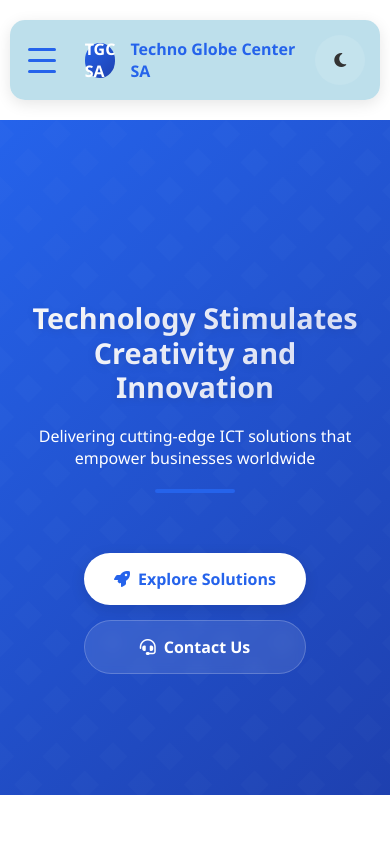
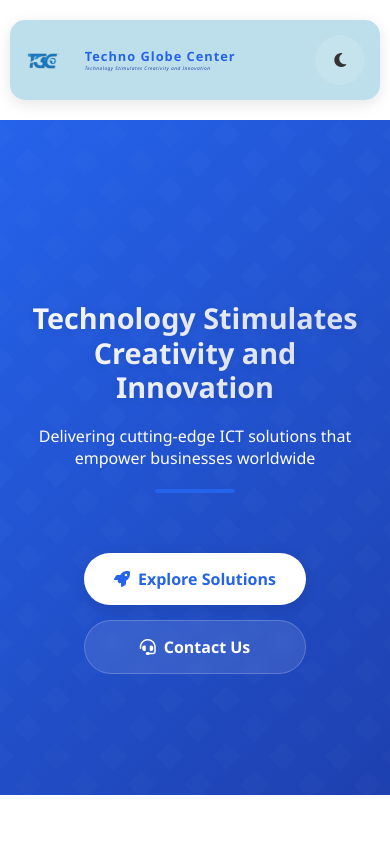
Before and after one commit to ronewadev/tgc.github.io, a plain HTML site: page index.html in a window 390 px wide. Shown: the top 844 px of the page. Drawn offline with Linux system fonts and the light colour scheme.

Commit message:
WIP: Save progress on logo/menu and styles

```diff
--- a/css/styles.css
+++ b/css/styles.css
@@ -67,23 +67,46 @@ nav {
 }
 
 .logo-img {
-    width: 40px;
-    height: 40px;
-    background: linear-gradient(135deg, var(--primary-color), var(--secondary-color));
-    border-radius: 50%;
+    width: 75px;
+    height: 75px;
+    object-fit: contain;
+    background: none;
     display: flex;
     align-items: center;
     justify-content: center;
-    color: white;
-    font-size: 20px;
-    font-weight: bold;
-}
-
-.logo-text {
-    font-size: 22px;
-    font-weight: bold;
+}
+.logo-text-group {
+    display: flex;
+    flex-direction: column;
+    margin-left: 10px;
+}
+
+.logo-title {
+    font-size: 1.5rem;
+    font-weight: 700;
     color: var(--primary-color);
-    transition: var(--transition);
+    font-family: 'Montserrat', 'Segoe UI', Tahoma, Geneva, Verdana, sans-serif;
+    letter-spacing: 1px;
+    margin: 0;
+    line-height: 1.1;
+}
+
+.logo-slogan-text {
+    font-size: 0.9rem;
+    color: var(--secondary-color);
+    font-style: italic;
+    font-family: 'Montserrat', 'Segoe UI', Tahoma, Geneva, Verdana, sans-serif;
+    letter-spacing: 0.5px;
+    margin-top: 2px;
+}
+
+@media (max-width: 576px) {
+    .logo-title {
+        font-size: 0.8rem;
+    }
+    .logo-slogan-text {
+        font-size: 0.3rem;
+    }
 }
 
 nav ul {
@@ -182,16 +205,10 @@ nav ul li a:hover::after {
 
 /* Responsive Navigation */
 @media (max-width: 900px) {
-    .menu-toggle {
-        display: flex;
-    }
-      nav {
-        position: relative;
-    }
     nav ul {
         position: fixed;
         top: 0;
-        right: -100%;
+        right: -100%; /* Hidden by default */
         width: 250px;
         height: 100vh;
         background: var(--glass-light);
@@ -201,24 +218,8 @@ nav ul li a:hover::after {
         z-index: 1000;
         display: block;
     }
-        body.dark-mode nav ul {
-        background: var(--glass-dark);
-    }
     nav ul.open {
-        right: 0;
-        box-shadow: -5px 0 15px rgba(0, 0, 0, 0.1);
-    }
-
-    nav ul li {
-        margin: 15px 0;
-        text-align: right;
-    }
-        .logo-container {
-        flex: 1;
-    }
-
-    .logo-text {
-        font-size: 18px;
+        right: 0; /* Visible when open */
     }
 }
 @media (max-width: 576px) {
--- a/index.html
+++ b/index.html
@@ -1,13 +1,14 @@
 <!DOCTYPE html>
 <html lang="en">
+
 <head>
     <meta charset="UTF-8">
     <meta name="viewport" content="width=device-width, initial-scale=1.0">
     <title>Techno Globe Center SA (TGC SA) - Home</title>
     <link rel="stylesheet" href="css/styles.css">
     <link rel="stylesheet" href="https://cdnjs.cloudflare.com/ajax/libs/font-awesome/6.4.0/css/all.min.css">
-<style>
-            .client-logo {
+    <style>
+        .client-logo {
             width: max-content !important;
             /* max-width: 210px; */
             /* max-height: 120px; */
@@ -17,8 +18,9 @@
             /* transition: filter 0.3s, transform 0.3s; */
             /* box-shadow: 0 2px 12px rgba(0, 0, 0, 0.08); */
         }
-</style>
+    </style>
 </head>
+
 <body>
     <div class="container">
         <header>
@@ -29,8 +31,11 @@
                         <span class="bar"></span>
                         <span class="bar"></span>
                     </button>
-                    <div class="logo-img">TGC SA</div>
-                    <div class="logo-text">Techno Globe Center SA</div>
+                    <img src="images/tgc_logo1.png" alt="TGC SA Logo" class="logo-img" />
+                    <div class="logo-text-group">
+                        <h1 class="logo-title">Techno Globe Center</h1>
+                        <span class="logo-slogan-text">Technology Stimulates Creativity and Innovation</span>
+                    </div>
                 </div>
 
                 <ul id="nav-list">
@@ -51,7 +56,8 @@
         <section id="home" class="hero">
             <div class="section-title">
                 <h1 class="animate">Technology Stimulates Creativity and Innovation</h1>
-                <p class="animate delay-1 hero-subtitle">Delivering cutting-edge ICT solutions that empower businesses worldwide</p>
+                <p class="animate delay-1 hero-subtitle">Delivering cutting-edge ICT solutions that empower businesses
+                    worldwide</p>
             </div>
             <div class="btn-container">
                 <a href="pages/services.html" class="btn btn-primary animate delay-2">
@@ -74,7 +80,8 @@
                         <i class="fas fa-cloud"></i>
                     </div>
                     <h3>Cloud Solutions</h3>
-                    <p>As a Huawei Cloud Solutions Partner, we deliver scalable cloud services including migration and optimization.</p>
+                    <p>As a Huawei Cloud Solutions Partner, we deliver scalable cloud services including migration and
+                        optimization.</p>
                     <a href="pages/services.html" class="read-more">
                         Learn more <i class="fas fa-arrow-right"></i>
                     </a>
@@ -84,7 +91,8 @@
                         <i class="fas fa-shield-alt"></i>
                     </div>
                     <h3>Cybersecurity</h3>
-                    <p>Advanced security solutions including threat detection, endpoint protection, and compliance frameworks.</p>
+                    <p>Advanced security solutions including threat detection, endpoint protection, and compliance
+                        frameworks.</p>
                     <a href="pages/services.html" class="read-more">
                         Learn more <i class="fas fa-arrow-right"></i>
                     </a>
@@ -94,7 +102,8 @@
                         <i class="fas fa-server"></i>
                     </div>
                     <h3>Infrastructure</h3>
-                    <p>Comprehensive infrastructure solutions including data center maintenance and hardware provisioning.</p>
+                    <p>Comprehensive infrastructure solutions including data center maintenance and hardware
+                        provisioning.</p>
                     <a href="pages/services.html" class="read-more">
                         Learn more <i class="fas fa-arrow-right"></i>
                     </a>
@@ -113,7 +122,8 @@
                         <img src="images/gdard.png" alt="Gauteng Agriculture" class="client-logo">
                     </div>
                     <div class="client-logo-container">
-                        <img src="images/677_airports-company-of-south-africa-limited-acsa-f767f12c-39f1-487a-ae15-60b6478adf8d.gif" alt="Airports Company SA" class="client-logo">
+                        <img src="images/677_airports-company-of-south-africa-limited-acsa-f767f12c-39f1-487a-ae15-60b6478adf8d.gif"
+                            alt="Airports Company SA" class="client-logo">
                     </div>
                     <div class="client-logo-container">
                         <img src="images/prasa.png" alt="PRASA" class="client-logo">
@@ -128,17 +138,20 @@
                         <img src="images/city_of_tshwane_logo.jpg" alt="City of Tshwane" class="client-logo">
                     </div>
                     <div class="client-logo-container">
-                        <img src="images/Johannesburg-Road-Agency-JRA1.png" alt="Johannesburg Roads Agency" class="client-logo">
+                        <img src="images/Johannesburg-Road-Agency-JRA1.png" alt="Johannesburg Roads Agency"
+                            class="client-logo">
                     </div>
                     <div class="client-logo-container">
-                        <img src="images/justice-and-constitutional-development-logo_53_orig.png" alt="Department of Justice" class="client-logo">
+                        <img src="images/justice-and-constitutional-development-logo_53_orig.png"
+                            alt="Department of Justice" class="client-logo">
                     </div>
                     <!-- Repeat for smooth infinite effect -->
                     <div class="client-logo-container">
                         <img src="images/gdard.png" alt="Gauteng Agriculture" class="client-logo">
                     </div>
                     <div class="client-logo-container">
-                        <img src="images/677_airports-company-of-south-africa-limited-acsa-f767f12c-39f1-487a-ae15-60b6478adf8d.gif" alt="Airports Company SA" class="client-logo">
+                        <img src="images/677_airports-company-of-south-africa-limited-acsa-f767f12c-39f1-487a-ae15-60b6478adf8d.gif"
+                            alt="Airports Company SA" class="client-logo">
                     </div>
                     <div class="client-logo-container">
                         <img src="images/prasa.png" alt="PRASA" class="client-logo">
@@ -153,10 +166,12 @@
                         <img src="images/city_of_tshwane_logo.jpg" alt="City of Tshwane" class="client-logo">
                     </div>
                     <div class="client-logo-container">
-                        <img src="images/Johannesburg-Road-Agency-JRA1.png" alt="Johannesburg Roads Agency" class="client-logo">
+                        <img src="images/Johannesburg-Road-Agency-JRA1.png" alt="Johannesburg Roads Agency"
+                            class="client-logo">
                     </div>
                     <div class="client-logo-container">
-                        <img src="images/justice-and-constitutional-development-logo_53_orig.png" alt="Department of Justice" class="client-logo">
+                        <img src="images/justice-and-constitutional-development-logo_53_orig.png"
+                            alt="Department of Justice" class="client-logo">
                     </div>
                 </div>
             </div>
@@ -173,7 +188,8 @@
                         <i class="fas fa-globe"></i>
                     </div>
                     <h3>Our Vision</h3>
-                    <p>To be a global leader in innovative technology solutions, enabling organizations to maximize their potential through cutting-edge IT services.</p>
+                    <p>To be a global leader in innovative technology solutions, enabling organizations to maximize
+                        their potential through cutting-edge IT services.</p>
                     <a href="pages/about.html" class="read-more">
                         Learn more <i class="fas fa-arrow-right"></i>
                     </a>
@@ -183,7 +199,8 @@
                         <i class="fas fa-bullseye"></i>
                     </div>
                     <h3>Our Mission</h3>
-                    <p>To deliver exceptional IT solutions that drive business success and enhance everyday life through innovation and excellence.</p>
+                    <p>To deliver exceptional IT solutions that drive business success and enhance everyday life through
+                        innovation and excellence.</p>
                     <a href="pages/about.html" class="read-more">
                         Learn more <i class="fas fa-arrow-right"></i>
                     </a>
@@ -221,10 +238,12 @@
 
             </div>
             <div class="copyright">
-                <p>&copy; 2024 Techno Globe Center SA (PTY) LTD. All rights reserved. | Reg No: 2013/138177/07 | B-BBEE Level: 1</p>
+                <p>&copy; 2024 Techno Globe Center SA (PTY) LTD. All rights reserved. | Reg No: 2013/138177/07 | B-BBEE
+                    Level: 1</p>
             </div>
         </footer>
     </div>
     <script src="js/scripts.js"></script>
 </body>
+
 </html>
```
Also changed, not shown: pages/about.html (+1 -1 lines), pages/contact.html (+1 -1 lines), pages/partners.html (+1 -1 lines), pages/services.html (+1 -1 lines), pages/team.html (+1 -1 lines), images/tgc_Logo.png (added), images/tgc_logo.jpg, images/tgc_logo1.png (added), images/tgc_slogan.png (added), images/tgc_slogan1.png (added), images/tgc_slogan2.jpg (added), images/tgc_sloganline.png (added).
